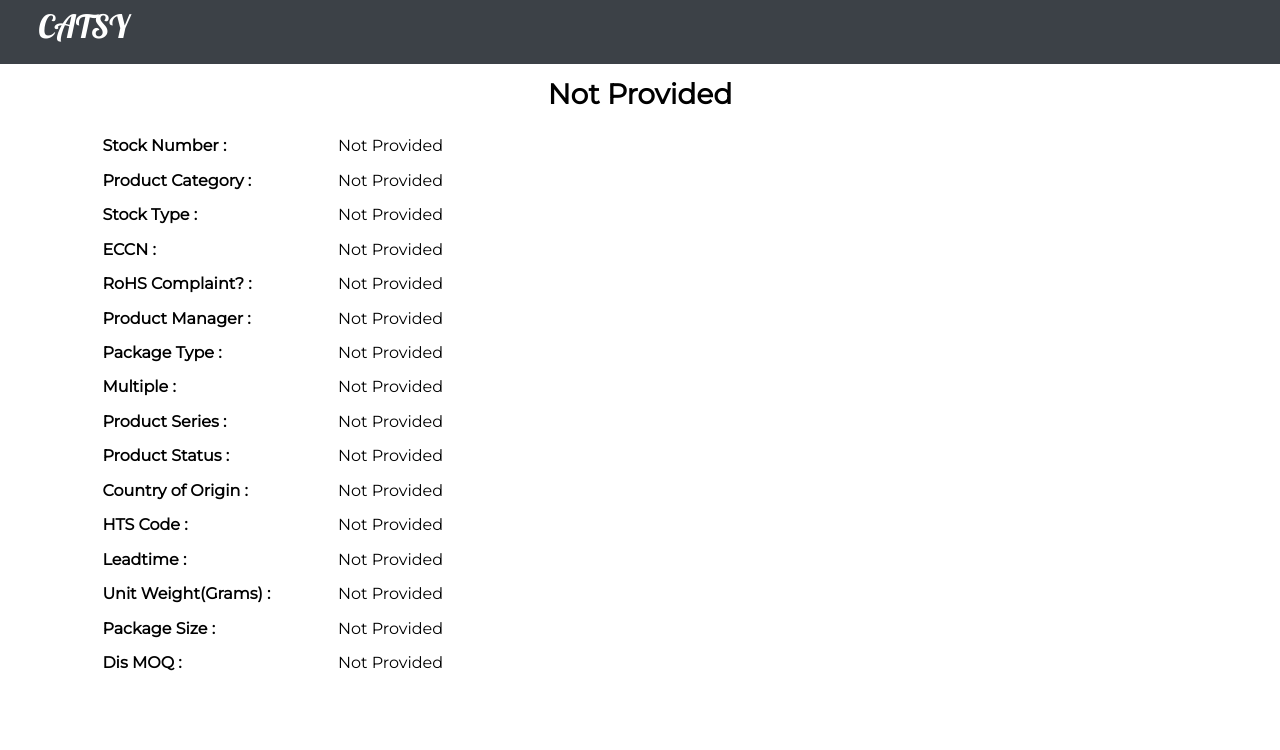
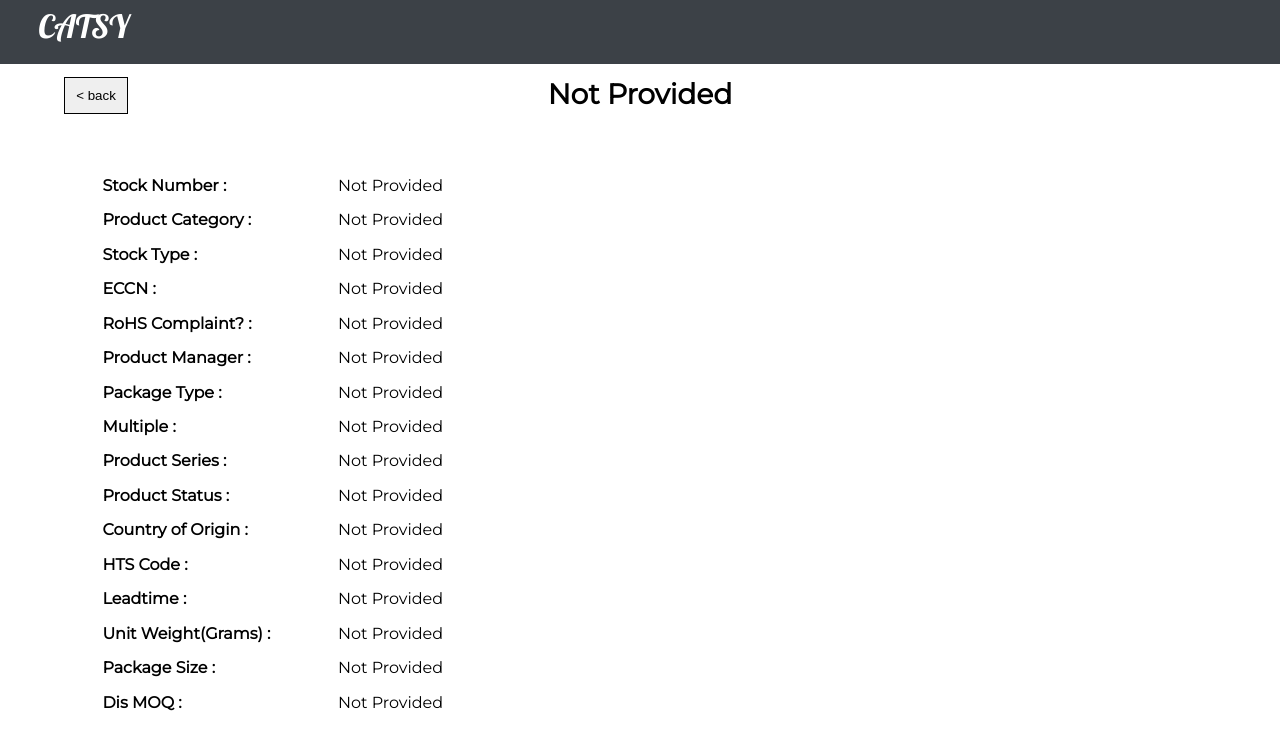
Before and after one commit to satyajit-patil/Catsy-Angular-FrontEnd, an Angular app: page /item in a window 1280 px wide. Shown: the top 750 px of the page. Built offline with nearby package versions, Linux system fonts and the light colour scheme.

Commit message:
Added back button to product details page

```diff
--- a/src/app/item-detail/item-detail.component.css
+++ b/src/app/item-detail/item-detail.component.css
@@ -29,10 +29,27 @@ app-header {
 .name {
     position: relative;
     width: 100%;
+    height: 10%;
     font-size: 150%;
     text-align: center;
     padding-top: 6%;
     vertical-align: bottom;
+}
+.name input{
+    position: relative;
+    width: 5%;
+    height: 50%;
+    float: left;
+    left: 5%;
+    z-index: 10;
+    box-sizing: border-box;
+    border: 1px solid black;
+}
+
+.name h3{
+    position: relative;
+    width: 90%;
+    float: left;
 }
 
 .itemInformation {
--- a/src/app/item-detail/item-detail.component.html
+++ b/src/app/item-detail/item-detail.component.html
@@ -3,6 +3,7 @@
       </div>
 <div class="details">
     <div class="name">
+            <input type="button" value="< back" onclick="history.back()">
         <h3>{{itemDetails[0]?.description}}</h3>
     </div>
     <div class="itemInformation">
```
